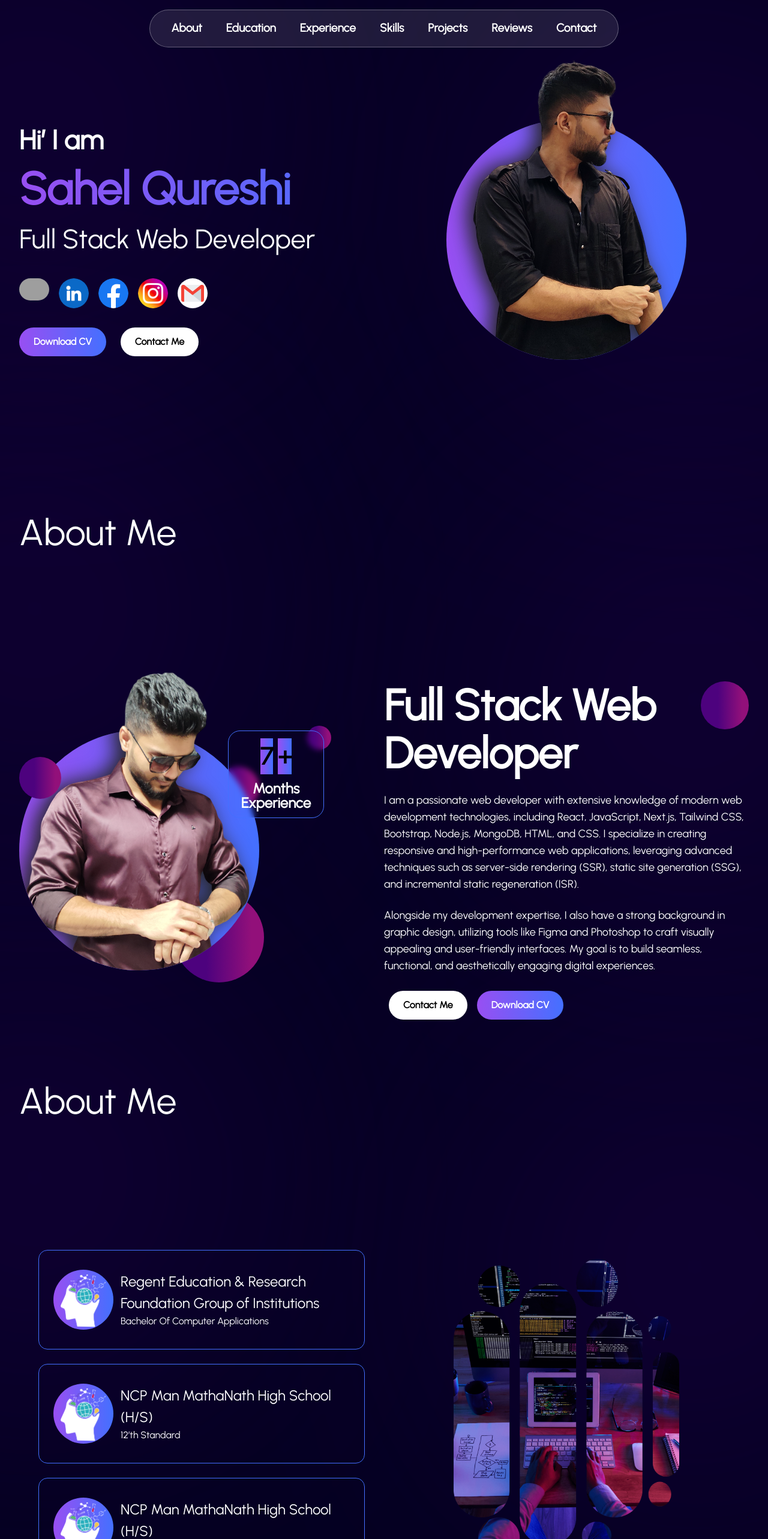
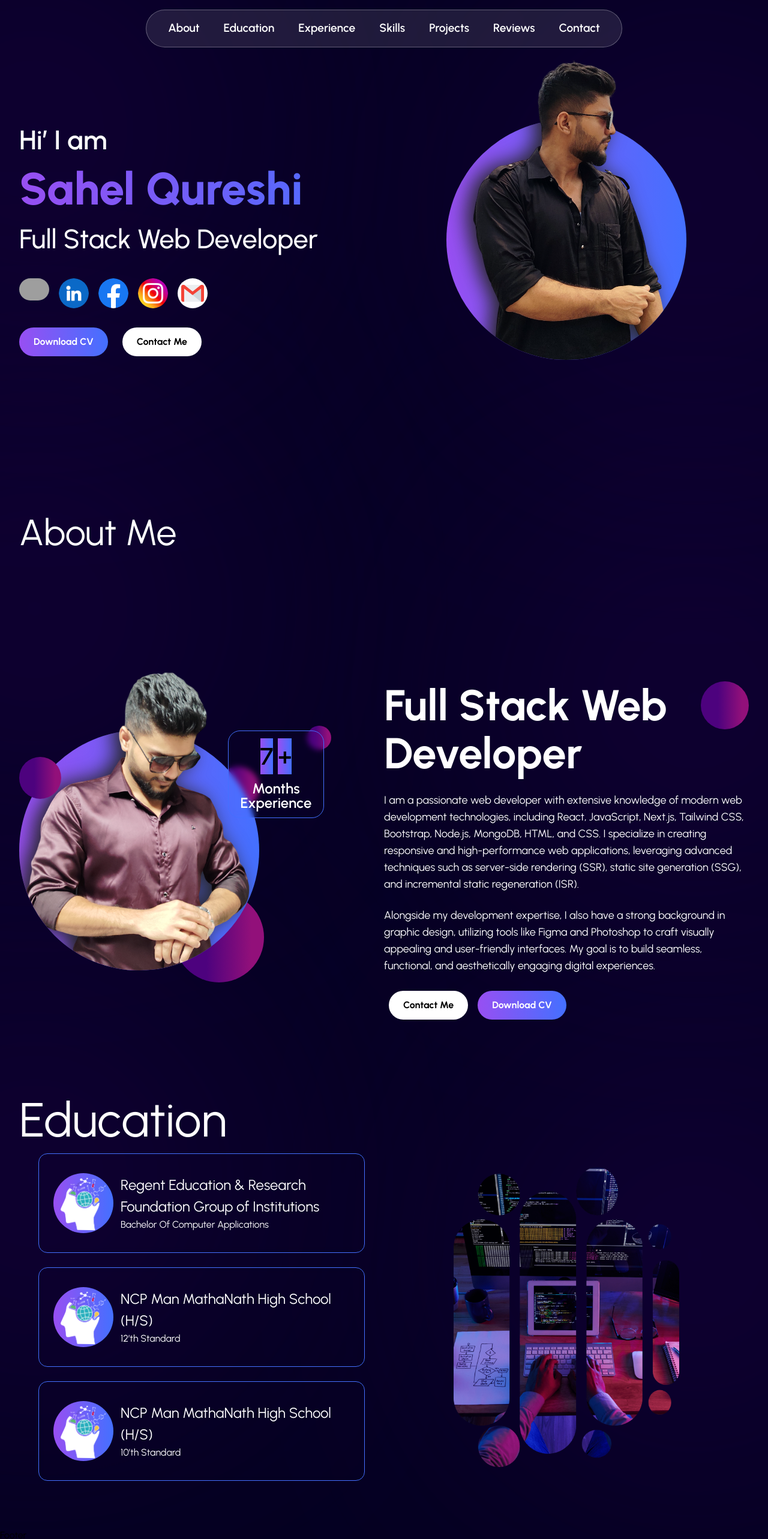
Before and after one commit to SahelQureshi/SahelPortfolio, a Next.js app: page / in a window 1280 px wide. Shown: the top 2566 px of the page at 60% size. Built offline with nearby package versions, Linux system fonts and the light colour scheme; grey boxes are pictures that could not be loaded.

Commit message:
education added

```diff
--- a/app/globals.css
+++ b/app/globals.css
@@ -14,12 +14,11 @@
 
 @font-face {
   font-family: 'Urbanist';
-  src: url('/fonts/Urbanist/static/Urbanist-Regular.ttf') format('truetype');
-  font-style: normal;
+  src: url('/fonts/Urbanist/Urbanist-VariableFont_wght.ttf') format('truetype');
 }
 
 body {
-  font-family: 'Urbanist', sans-serif;
+  font-family: 'Urbanist', sans-serif !important;
 }
 
 :root {
--- a/components/About/About.jsx
+++ b/components/About/About.js
@@ -15,7 +15,7 @@ const About = () => {
       {/* <img className="absolute w-full h-auto bottom-0 left-0 opacity-[0.5]" src="assets/images/49189265_9211410 1-min.png" alt="" /> */}
 
       <div className="container mx-auto  relative z-10">
-        <h2 className="xll:text-[6rem] xl:[5rem] lg:[4.5rem] text-[3.8rem] leading-[5rem] mb-[13rem] text-white lg:text-left text-center">
+        <h2 className="xll:text-[6rem] xl:[5rem] lg:[4.5rem] text-[3.8rem] leading-[5rem] lgg:mb-[13rem] mb-4 text-white lg:text-left text-center">
           About Me
         </h2>
         <div className="flex lg:flex-nowrap flex-wrap ">
--- a/components/Banner/Banner.js
+++ b/components/Banner/Banner.js
@@ -17,7 +17,7 @@ const Banner = () => {
           <span className="text-white font-semibold 2xl:text-[3.8rem] xll:text-[3.4rem] xl:text-[2.8rem] md:text-[2.9rem] text-[2.2rem] lg:inline-block block">
             Hi’ I am
           </span>
-          <h1 className="2xl:text-[5.7rem] xll:text-[5rem] xl:text-[4.7rem] md:text-[3.7rem] text-[3.2rem] lg:leading-[6.1rem] leading-[4.1rem] font-bold bg-[linear-gradient(90deg,_rgba(152,79,242,1)_0%,_rgba(68,112,255,1)_100%)] bg-clip-text text-transparent ">
+          <h1 className="2xl:text-[5.7rem] font-extrabold xll:text-[5rem] xl:text-[4.7rem] md:text-[3.7rem] text-[3.2rem] lg:leading-[6.1rem] leading-[4.1rem]  bg-[linear-gradient(90deg,_rgba(152,79,242,1)_0%,_rgba(68,112,255,1)_100%)] bg-clip-text text-transparent ">
             Sahel Qureshi
           </h1>
           <span className="text-white 2xl:text-[3rem] xl:text-[2.8rem] md:text-[2rem] text-[1.6rem] font-medium">
--- a/components/Education/Education.js
+++ b/components/Education/Education.js
@@ -14,15 +14,15 @@ const Education = () => {
       {/* <img className="absolute w-full h-auto top-0 left-0 opacity-[0.5] " src="src/assets/images/49189265_9211410 1-min.png" alt="" /> */}
 
       <div className="container mx-auto  relative z-10">
-        <h2 className="xll:text-[6rem] xl:[5rem] lg:[4.5rem] text-[3.8rem] leading-[5rem] mb-[13rem] text-white lg:text-left text-center">
-          About Me
+        <h2 className="xll:text-[6rem] xl:text-[5rem] lg:text-[4.5rem] text-[3.8rem] leading-[5rem] mb-4 text-white lg:text-left text-center">
+          Education
         </h2>
         <div className="flex lg:flex-nowrap flex-wrap ">
           <div className="lg:w-1/2 w-full lg:order-1 order-2 relative px-8 flex justify-center items-center">
 
           <div>
             {/* card 1 */}
-            <div className="w-full px-6 py-8 backdrop-blur-[5px] flex md:flex-nowrap flex-wrap md:justify-start justify-center md:text-left text-center gap-3 rounded-[15px] border-[1px] items-center border-[#4470FF]  mb-6">
+            <div className="w-full px-6 py-8 backdrop-blur-[5px] flex sm:flex-nowrap flex-wrap sm:justify-start justify-center sm:text-left text-center gap-3 rounded-[15px] border-[1px] items-center border-[#4470FF]  mb-6">
               <div className="xl:min-w-[100px] xl:min-h-[100px] xl:w-[100px] xl:h-[100px] min-w-[65px] min-h-[65px] w-[65px] h-[65px] p-[10px]  bg-[linear-gradient(90deg,_rgba(152,79,242,1)_0%,_rgba(68,112,255,1)_100%)] rounded-full flex items-center justify-center">
                 <img className="w-full h-auto" src="assets/images/education.png" alt="" />
               </div>
@@ -32,7 +32,7 @@ const Education = () => {
               </div>
             </div>
           {/* card 2 */}
-            <div className="w-full px-6 py-8 backdrop-blur-[5px] flex md:flex-nowrap flex-wrap md:justify-start justify-center md:text-left text-center gap-3 rounded-[15px] border-[1px] items-center border-[#4470FF]  mb-6">
+            <div className="w-full px-6 py-8 backdrop-blur-[5px] flex sm:flex-nowrap flex-wrap sm:justify-start justify-center sm:text-left text-center gap-3 rounded-[15px] border-[1px] items-center border-[#4470FF]  mb-6">
               <div className="xl:min-w-[100px] xl:min-h-[100px] xl:w-[100px] xl:h-[100px] min-w-[65px] min-h-[65px] w-[65px] h-[65px] p-[10px]  bg-[linear-gradient(90deg,_rgba(152,79,242,1)_0%,_rgba(68,112,255,1)_100%)] rounded-full flex items-center justify-center"> <img className="w-full h-auto" src="assets/images/education.png" alt="" /></div>
               <div>
                 <h3 className="xl:text-[1.5rem] lgg:text-[1.2rem] lg:text-[1.4rem] md:text-[1.5rem] text-[1.2rem]  text-white">NCP Man MathaNath High
@@ -41,7 +41,7 @@ School (H/S)</h3>
               </div>
             </div>
           {/* card 3 */}
-            <div className="w-full px-6 py-8 backdrop-blur-[5px] flex md:flex-nowrap flex-wrap md:justify-start justify-center md:text-left text-center gap-3 rounded-[15px] border-[1px] items-center border-[#4470FF] ">
+            <div className="w-full px-6 py-8 backdrop-blur-[5px] flex sm:flex-nowrap flex-wrap sm:justify-start justify-center sm:text-left text-center gap-3 rounded-[15px] border-[1px] items-center border-[#4470FF] ">
               <div className="xl:min-w-[100px] xl:min-h-[100px] xl:w-[100px] xl:h-[100px] min-w-[65px] min-h-[65px] w-[65px] h-[65px] p-[10px]  bg-[linear-gradient(90deg,_rgba(152,79,242,1)_0%,_rgba(68,112,255,1)_100%)] rounded-full flex items-center justify-center"> <img className="w-full h-auto" src="assets/images/education.png" alt="" /></div>
               <div>
                 <h3 className="xl:text-[1.5rem] lgg:text-[1.2rem] lg:text-[1.4rem] md:text-[1.5rem] text-[1.2rem]  text-white">NCP Man MathaNath High
@@ -53,7 +53,7 @@ School (H/S)</h3>
 
 
           </div>
-          <div className="lg:w-1/2 w-full lg:order-2 order-1 flex py-4  justify-center items-center  lg:pt-0 pt-[6rem]  lg:flex-nowrap flex-wrap">
+          <div className="lg:w-1/2 w-full lg:order-2 order-1 flex py-4  justify-center items-center    lg:flex-nowrap flex-wrap">
             <img
               className=" w-auto 2xl:h-[600px] xl:h-[500px] lg:h-[400px] md:h-[350px] h-[300px] object-contain"
               src="assets/images/Mask group-min.png"
```
